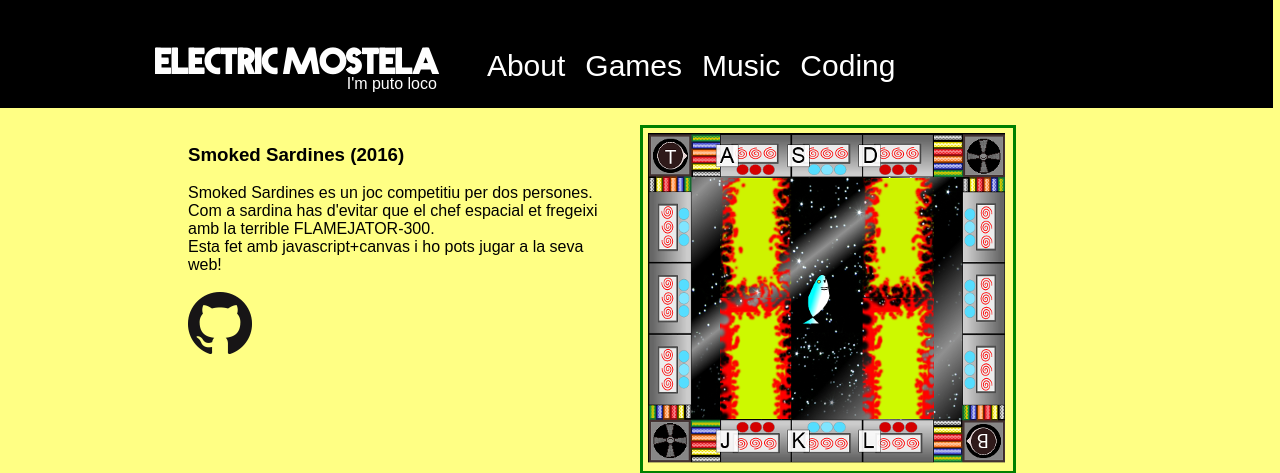
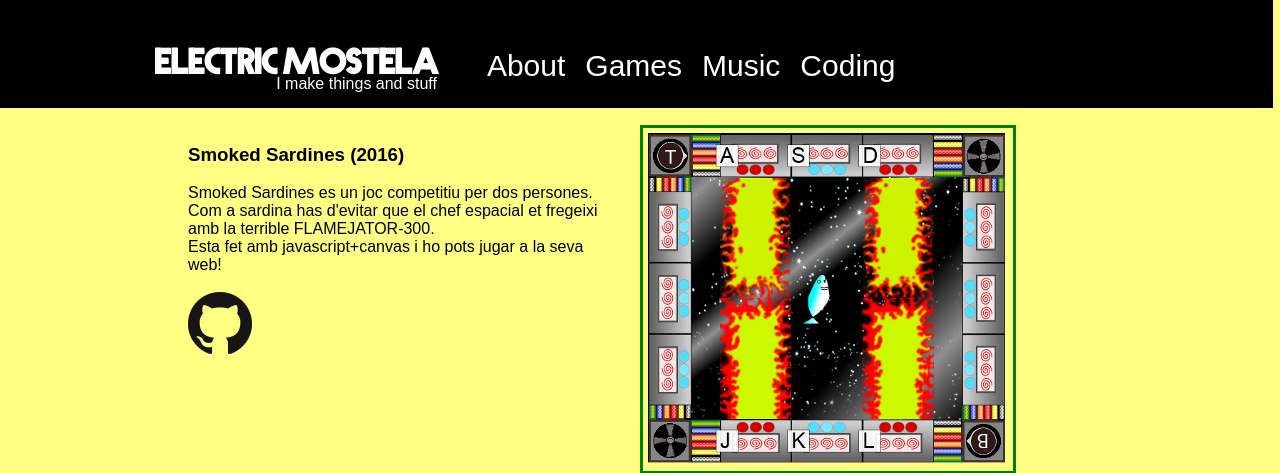
Before and after one commit to Klius/electricmostela-site, a PHP site: page / in a window 1280 px wide. Shown: the top 473 px of the page. Run offline with PHP 8.4, Linux system fonts and the light colour scheme.

Commit message:
changed the motto

```diff
--- a/header.php
+++ b/header.php
@@ -2,7 +2,7 @@
 	<div class="centerHeader">
 		<div class="headerTitle">
 			<h1 class="title">Electric Mostela</h1>
-			<p class="subtitle">I'm puto loco</p>
+			<p class="subtitle">I make things and stuff</p>
 		</div>
 		<div class="headerNavigation">
 			<ul>
```
